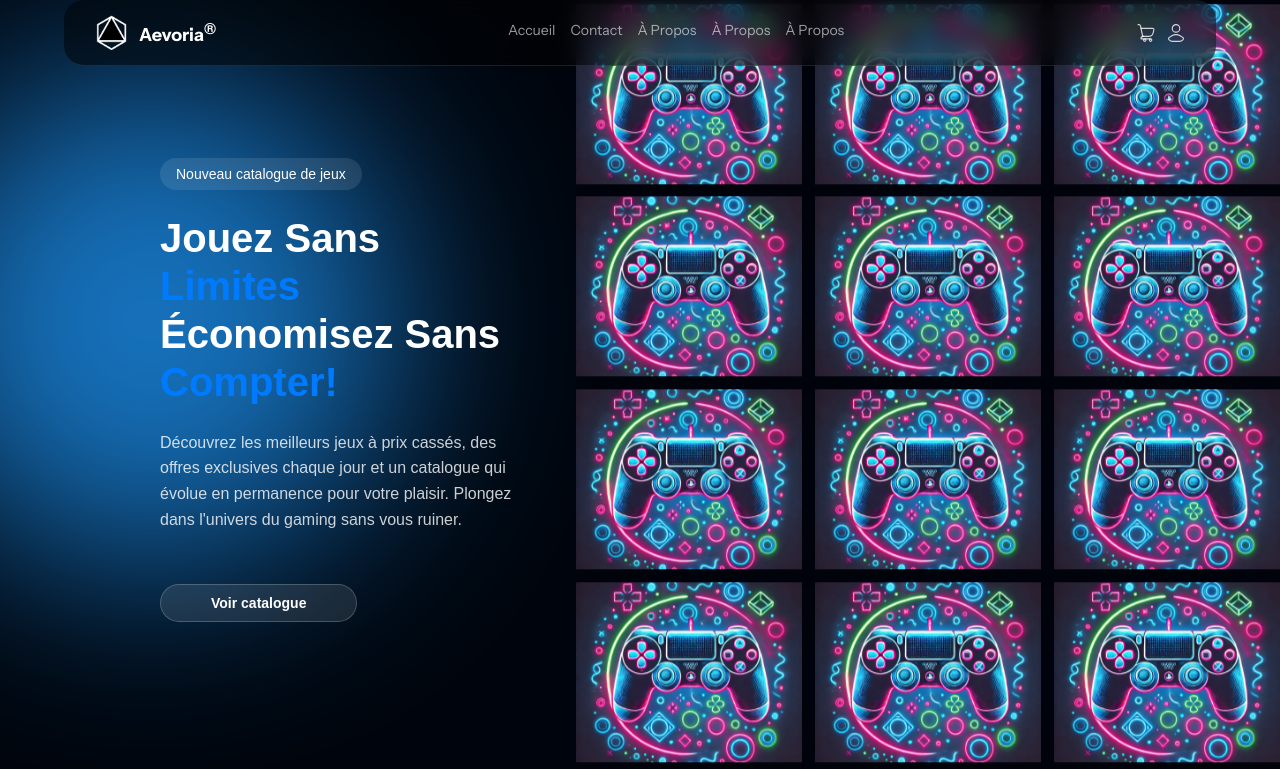
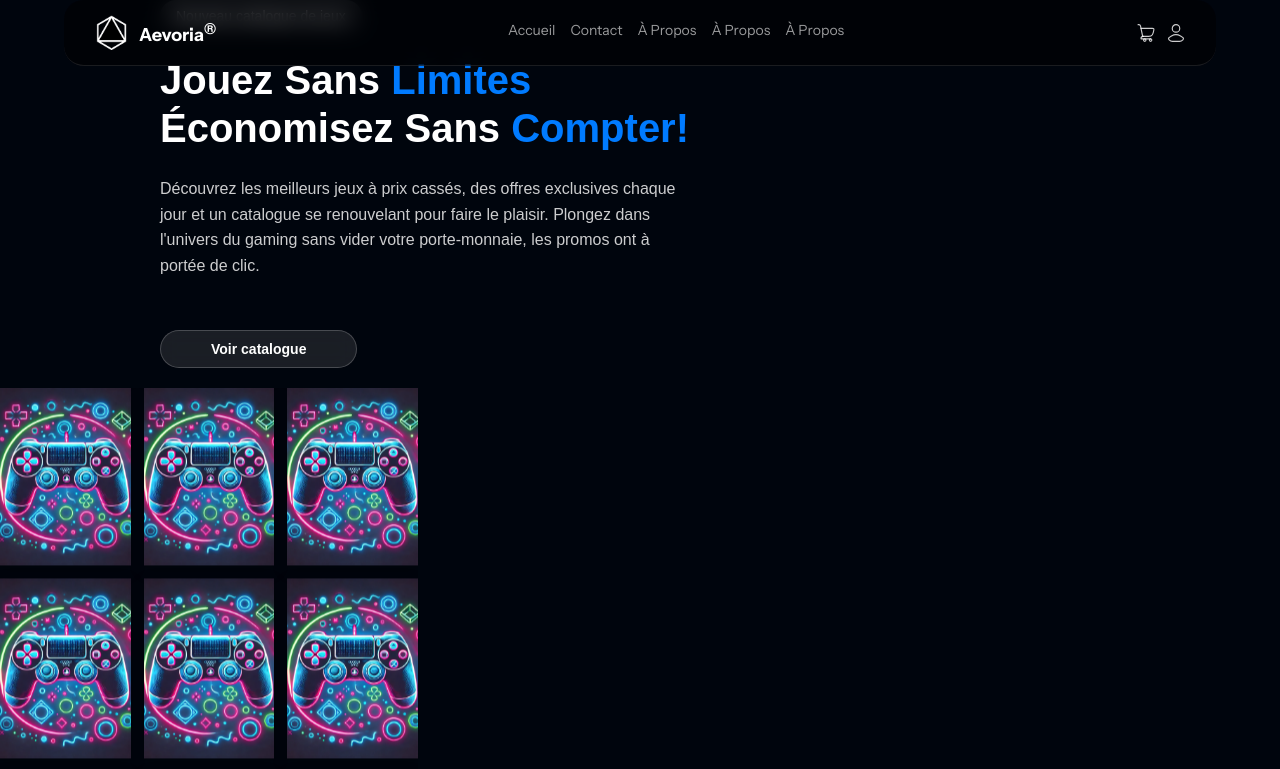
Before and after one commit to freelancersProjects/Aevoria-front, a React (Vite) app: page / in a window 1280 px wide. Shown: the top 769 px of the page. Built offline with nearby package versions, Linux system fonts and the light colour scheme.

Commit message:
bug first FirstSection

```diff
--- a/src/pages/Home/FirstSection/FirstSection.jsx
+++ b/src/pages/Home/FirstSection/FirstSection.jsx
@@ -1,4 +1,4 @@
-import React, { useEffect, useState } from "react";
+import React from "react";
 import "./FirstSection.scss";
 import Button from "../../../components/AEV/AEV.Button/Button";
 
@@ -18,31 +18,12 @@ const images = [
   { image: "/assets/images/photo-test.webp" },
   { image: "/assets/images/photo-test.webp" },
   { image: "/assets/images/photo-test.webp" },
-  { image: "/assets/images/photo-test.webp" },
-  { image: "/assets/images/photo-test.webp" },
-  { image: "/assets/images/photo-test.webp" }
 ];
 
 const FirstSection = () => {
-  const [animatedImages, setAnimatedImages] = useState([...images, ...images]); // Pour la boucle infinie
-
-  useEffect(() => {
-    const interval = setInterval(() => {
-      setAnimatedImages((prevImages) => {
-        const newImages = [...prevImages];
-        const firstImage = newImages.shift(); // Supprime la première image
-        newImages.push(firstImage); // Ajoute la première image à la fin
-        return newImages;
-      });
-    }, 3000); // Change toutes les 3 secondes
-
-    return () => clearInterval(interval);
-  }, []);
-
   return (
     <section className="first-section">
-      <div className="blue-glow-effect"></div>
-
+      <div className="first-sectionr">
         <div className="content-area">
           <div className="badge">
             <span>Nouveau catalogue de jeux</span>
@@ -56,7 +37,8 @@ const FirstSection = () => {
 
           <p className="subtitle">
             Découvrez les meilleurs jeux à prix cassés, des offres exclusives chaque jour et un
-          catalogue qui évolue en permanence pour votre plaisir. Plongez dans l'univers du gaming sans vous ruiner.
+            catalogue se renouvelant pour faire le plaisir. Plongez dans l'univers du gaming sans vider
+            votre porte-monnaie, les promos ont à portée de clic.
           </p>
 
           <div className="cta-buttons">
@@ -69,14 +51,15 @@ const FirstSection = () => {
           </div>
         </div>
 
-      {/* GRILLE D'IMAGES */}
         <div className="image-grid-container">
           <div className="image-grid">
-          {animatedImages.map((img, index) => (
+            <div className="gradient-overlay"></div>
+            {images.map((img, index) => (
               <div key={index} className="image-container">
                 <img src={img.image} alt={`Game ${index + 1}`} />
               </div>
             ))}
+          </div>
         </div>
       </div>
     </section>
```
Lines whose indentation alone changed are shown as unchanged.
